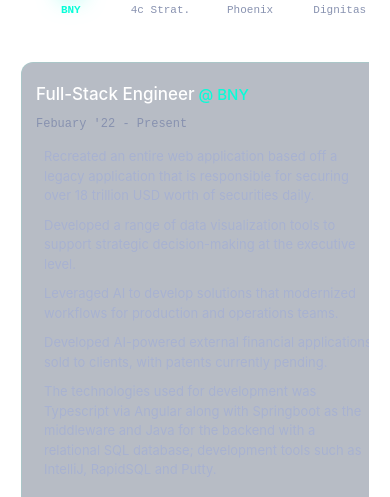
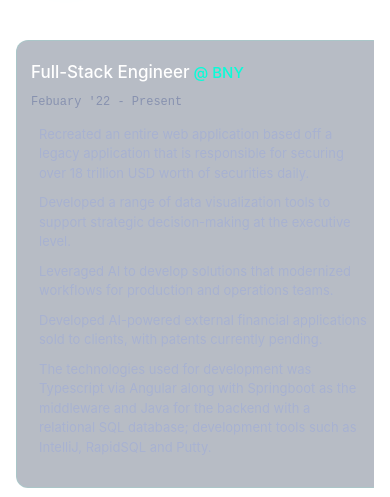
Before and after one commit to MattRayWeinert/MattWeinert, a React (Create React App) app: page / in a window 390 px wide. Shown: the part 1253-1750 px from the top of the page. Built offline with nearby package versions, Linux system fonts and the light colour scheme.

Commit message:
contact form

```diff
--- a/src/components/home/home.css
+++ b/src/components/home/home.css
@@ -430,6 +430,7 @@
     padding: 0;
     min-height: 520px;
     overflow-x: hidden;
+    box-sizing: border-box;
   }
 
   .hidden-div {
@@ -455,6 +456,7 @@
     display: flex;
     width: 100%;
     max-width: 100%;
+    box-sizing: border-box;
   }
 
   .tabular {
@@ -565,7 +567,9 @@
   .jobs {
     position: relative;
     width: 100%;
-    box-sizing: inherit;
+    max-width: 100%;
+    box-sizing: border-box;
+    overflow-x: hidden;
   }
 
   .duties {
@@ -573,6 +577,10 @@
     margin: 0px;
     list-style: none;
     font-size: 18px;
+    width: 100%;
+    max-width: 100%;
+    box-sizing: border-box;
+    overflow-x: hidden;
   }
 
   .listItem {
@@ -597,7 +605,7 @@
     position: relative;
     padding-left: 30px;
     margin-bottom: 15px;
-    box-sizing: inherit;
+    box-sizing: border-box;
     display: list-item;
     text-align: -webkit-match-parent;
     min-height: 100%;
@@ -608,6 +616,10 @@
     font-family: "Calibre","Inter","San Francisco","SF Pro Text",-apple-system,system-ui,sans-serif;
     font-size: 16px;
     line-height: 1.3;
+    word-wrap: break-word;
+    overflow-wrap: break-word;
+    width: 100%;
+    max-width: 100%;
   }
 
   ul .listItem::before {
@@ -1565,6 +1577,13 @@
     .container {
       padding: 0 20px;
       width: 100%;
+      box-sizing: border-box;
+    }
+
+    .section {
+      width: 100%;
+      max-width: 100%;
+      box-sizing: border-box;
     }
 
     .header {
@@ -1580,6 +1599,7 @@
       width: 100%;
       max-width: 100%;
       padding: 0 5px;
+      box-sizing: border-box;
     }
 
     .home-header-1 {
@@ -1661,6 +1681,9 @@
     .experience {
       padding: 0 5px;
       overflow: visible;
+      width: 100%;
+      max-width: 100%;
+      box-sizing: border-box;
     }
 
     .section-heading {
@@ -1673,6 +1696,7 @@
       max-width: 100%;
       gap: 24px;
       overflow: visible;
+      box-sizing: border-box;
     }
 
     .tabular {
@@ -1793,16 +1817,21 @@
       background: rgba(17, 34, 64, 0.3);
       border-radius: 12px;
       border: 1px solid rgba(100, 255, 218, 0.15);
+      box-sizing: border-box;
     }
 
     .job {
       width: 100%;
+      max-width: 100%;
+      box-sizing: border-box;
     }
 
     .job h3 {
       font-size: 18px;
       margin-bottom: 8px;
       line-height: 1.3;
+      word-wrap: break-word;
+      overflow-wrap: break-word;
     }
 
     .job h3 span {
@@ -1818,10 +1847,16 @@
       font-size: 13px;
       color: #8892b0;
       margin-bottom: 16px;
+      word-wrap: break-word;
+      overflow-wrap: break-word;
     }
 
     .job .duties {
       margin-top: 16px;
+      width: 100%;
+      max-width: 100%;
+      box-sizing: border-box;
+      overflow-x: hidden;
     }
 
     .job-listItem {
@@ -1832,6 +1867,9 @@
       word-wrap: break-word;
       overflow-wrap: break-word;
       color: #a8b2d1;
+      width: 100%;
+      max-width: 100%;
+      box-sizing: border-box;
     }
 
     .job-listItem::before {
@@ -1897,12 +1935,20 @@
     .container {
       padding: 0 16px;
       width: 100%;
+      box-sizing: border-box;
+    }
+
+    .section {
+      width: 100%;
+      max-width: 100%;
+      box-sizing: border-box;
     }
 
     .header {
       padding: 20px;
       margin-top: 10px;
       width: 100%;
+      box-sizing: border-box;
     }
 
     .about {
@@ -1939,27 +1985,17 @@
       display: none;
     }
 
-    .jobs {
-      padding: 14px 10px;
-    }
-
-    .job h3 {
-      font-size: 16px;
-    }
-
-    .job h3 .company {
-      font-size: 14px;
-    }
-
-    .job p {
-      font-size: 11px;
-      margin-bottom: 10px;
-    }
-
-    .job-listItem {
-      font-size: 12px;
-      line-height: 1.4;
-      margin-bottom: 8px;
+    .experience {
+      width: 100%;
+      max-width: 100%;
+      padding: 0;
+      overflow: visible;
+    }
+
+    .inner {
+      width: 100%;
+      max-width: 100%;
+      box-sizing: border-box;
     }
 
     .home-header-2 {
@@ -1984,6 +2020,13 @@
     .section-heading {
       font-size: clamp(24px, 6vw, 32px);
       margin-bottom: 24px;
+    }
+
+    .body {
+      width: 100%;
+      max-width: 100%;
+      padding: 0;
+      box-sizing: border-box;
     }
 
     .body p {
@@ -2041,11 +2084,25 @@
     }
 
     .jobs {
+      width: 100%;
+      max-width: 100%;
       padding: 20px 14px;
+      box-sizing: border-box;
+      overflow-x: hidden;
+      background: rgba(17, 34, 64, 0.3);
+      border-radius: 12px;
+      border: 1px solid rgba(100, 255, 218, 0.15);
+    }
+
+    .job {
+      width: 100%;
+      max-width: 100%;
+      box-sizing: border-box;
     }
 
     .job h3 {
       font-size: 17px;
+      word-wrap: break-word;
     }
 
     .job h3 .company {
@@ -2055,12 +2112,25 @@
     .job p {
       font-size: 12px;
       margin-bottom: 14px;
+      word-wrap: break-word;
     }
 
     .job-listItem {
       font-size: 13px;
       line-height: 1.5;
       margin-bottom: 10px;
+      word-wrap: break-word;
+      overflow-wrap: break-word;
+      width: 100%;
+      max-width: 100%;
+      box-sizing: border-box;
+    }
+
+    .job .duties {
+      width: 100%;
+      max-width: 100%;
+      box-sizing: border-box;
+      overflow-x: hidden;
     }
 
     .contact-header {
```
